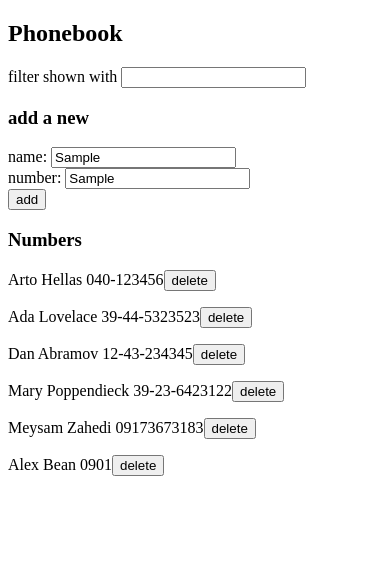
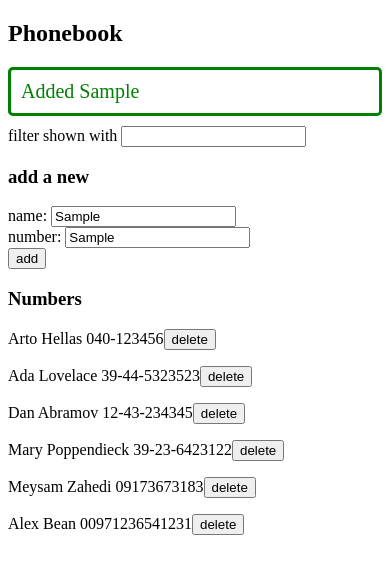
Before and after one commit to MeysamZa/Full-Stack-Open-2023, a React (Vite) app in the folder Part2/PhoneBook/: page / in a window 390 px wide. Both pictures are taken after typing "Sample", "Sample" into the empty fields and a click on the button "add". Shown: the top 574 px of the page. Built offline with nearby package versions, Linux system fonts and the light colour scheme; no server answers; data requests are answered from the project's data file.

Commit message:
2.16: Phonebook step11

```diff
--- a/Part2/PhoneBook/db.json
+++ b/Part2/PhoneBook/db.json
@@ -28,7 +28,7 @@
     {
       "id": "bf1c",
       "name": "Alex Bean",
-      "number": "0901"
+      "number": "00971236541231"
     }
   ]
 }
--- a/Part2/PhoneBook/src/App.jsx
+++ b/Part2/PhoneBook/src/App.jsx
@@ -3,12 +3,14 @@ import Filter from './components/Filter'
 import PersonForm from './components/PersonForm'
 import Persons from './components/Persons'
 import personService from './services/person'
+import Notification from './components/Notification'
 
 const App = () => {
   const [persons, setPersons] = useState([])
   const [newName, setNewName] = useState('')
   const [newNumber, setNewNumber] = useState('')
   const [nameFilter,setNameFilter]=useState('')
+  const [notification,setNotification]=useState(null)
 
   useEffect(()=>{
     personService
@@ -23,6 +25,13 @@ const App = () => {
 
   const newNumberHandler=(event)=>{
     setNewNumber(event.target.value)
+  }
+
+  const doNotification=(notification)=>{
+    setNotification(notification)
+    setTimeout(() => {
+      setNotification(null)
+    }, 5000);
   }
 
   const addPerson=(event)=>{
@@ -41,6 +50,8 @@ const App = () => {
         setNewName('')
         setNewNumber('')
       })
+      doNotification({message : `${existedPerson.name}'s number changed from ${existedPerson.number} to ${updatedPerson.number}`
+                    ,preDefinedStyle : "Info"})
     }
     else{
       personService
@@ -50,7 +61,10 @@ const App = () => {
         setNewName('')
         setNewNumber('')
       })
+      doNotification({message : `Added ${newPerson.name}`
+                    ,preDefinedStyle : "Info"})
     }
+
   }
 
   const nameFilterHandler=(event)=>{
@@ -77,6 +91,7 @@ const App = () => {
   return (
     <div>
       <h2>Phonebook</h2>
+      <Notification notification={notification}/>
       <Filter nameFilter={nameFilter} nameFilterHandler={nameFilterHandler}/>
       <h3>add a new</h3>
       <PersonForm addPerson={addPerson} newName={newName} newNameHandler={newNameHandler} newNumber={newNumber} newNumberHandler={newNumberHandler}/>
--- /dev/null
+++ b/Part2/PhoneBook/src/components/Notification.jsx
@@ -0,0 +1,28 @@
+const Notification=({notification})=>{
+    if(notification===null || notification===undefined){
+        return null
+    }
+    const style={fontSize: 20
+                ,borderStyle: 'solid'
+                , borderRadius: 5
+                , padding: 10
+                , marginBottom: 10
+    }
+
+    if(notification.preDefinedStyle==="Info"){
+        style.color='green'
+    }
+    else if(notification.preDefinedStyle==="Error"){
+        style.color='red'
+    }
+
+    return(
+        <>
+        <div style={style}>
+        {notification.message}
+        </div>
+        </>
+    )
+}
+
+export default Notification
```
